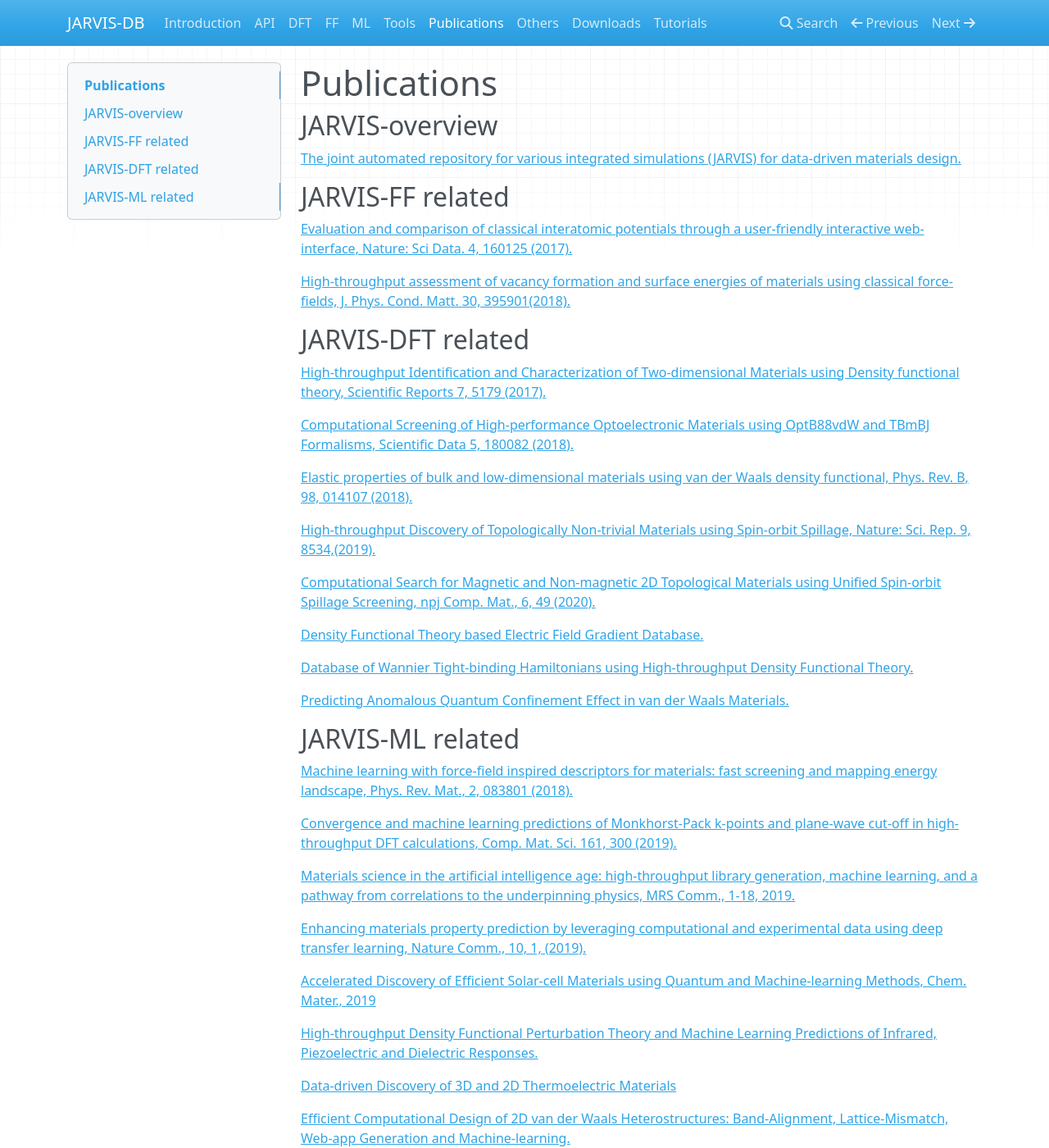
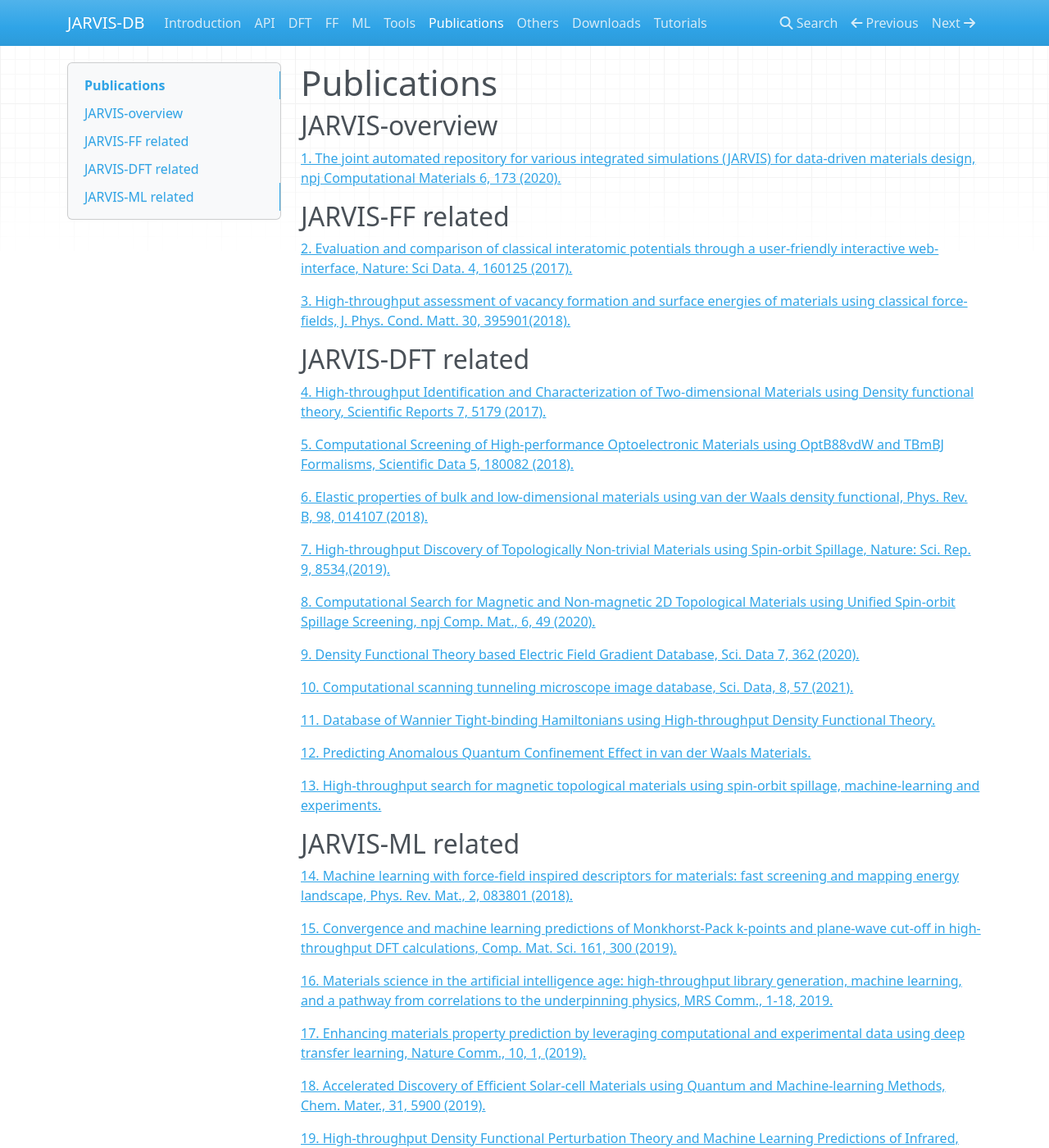
Before and after one commit to JARVIS-Materials-Design/dbdocs, an MkDocs documentation site: the page built from docs/publications.md, in a window 1280 px wide and 1400 px high. Shown: the whole window at 82% size. Built offline with MkDocs 1.6.1, drawn with Linux system fonts in a browser that asks for light colours; nearby versions of some CDN libraries; some of the changed text lies outside the part shown.

Commit message:
Update publications.md

```diff
--- a/docs/publications.md
+++ b/docs/publications.md
@@ -1,45 +1,47 @@
 # Publications
 
 ## JARVIS-overview
-[The joint automated repository for various integrated simulations (JARVIS) for data-driven materials design.](https://www.nature.com/articles/s41524-020-00440-1)
+[1. The joint automated repository for various integrated simulations (JARVIS) for data-driven materials design, npj Computational Materials  6, 173 (2020).](https://www.nature.com/articles/s41524-020-00440-1)
 
 ## JARVIS-FF related
-[Evaluation and comparison of classical interatomic potentials through a user-friendly interactive web-interface, Nature: Sci Data. 4, 160125 (2017).](https://www.nature.com/articles/sdata2016125)
+[2. Evaluation and comparison of classical interatomic potentials through a user-friendly interactive web-interface, Nature: Sci Data. 4, 160125 (2017).](https://www.nature.com/articles/sdata2016125)
 
-[High-throughput assessment of vacancy formation and surface energies of materials using classical force-fields, J. Phys. Cond. Matt. 30, 395901(2018).](http://iopscience.iop.org/article/10.1088/1361-648X/aadaff/meta)
+[3. High-throughput assessment of vacancy formation and surface energies of materials using classical force-fields, J. Phys. Cond. Matt. 30, 395901(2018).](http://iopscience.iop.org/article/10.1088/1361-648X/aadaff/meta)
 
 ## JARVIS-DFT related
-[High-throughput Identification and Characterization of Two-dimensional Materials using Density functional theory, Scientific Reports 7, 5179 (2017).](https://www.nature.com/articles/s41598-017-05402-0)
+[4. High-throughput Identification and Characterization of Two-dimensional Materials using Density functional theory, Scientific Reports 7, 5179 (2017).](https://www.nature.com/articles/s41598-017-05402-0)
 
-[Computational Screening of High-performance Optoelectronic Materials using OptB88vdW and TBmBJ Formalisms, Scientific Data 5, 180082 (2018).](https://www.nature.com/articles/sdata201882)
+[5. Computational Screening of High-performance Optoelectronic Materials using OptB88vdW and TBmBJ Formalisms, Scientific Data 5, 180082 (2018).](https://www.nature.com/articles/sdata201882)
 
-[Elastic properties of bulk and low-dimensional materials using van der Waals density functional, Phys. Rev. B, 98, 014107 (2018).](https://journals.aps.org/prb/abstract/10.1103/PhysRevB.98.014107)
+[6. Elastic properties of bulk and low-dimensional materials using van der Waals density functional, Phys. Rev. B, 98, 014107 (2018).](https://journals.aps.org/prb/abstract/10.1103/PhysRevB.98.014107)
 
-[High-throughput Discovery of Topologically Non-trivial Materials using Spin-orbit Spillage, Nature: Sci. Rep. 9, 8534,(2019).](https://www.nature.com/articles/s41598-019-45028-y)
+[7. High-throughput Discovery of Topologically Non-trivial Materials using Spin-orbit Spillage, Nature: Sci. Rep. 9, 8534,(2019).](https://www.nature.com/articles/s41598-019-45028-y)
 
-[Computational Search for Magnetic and Non-magnetic 2D Topological Materials using Unified Spin-orbit Spillage Screening, npj Comp. Mat., 6, 49 (2020).](https://www.nature.com/articles/s41524-020-0319-4)
+[8. Computational Search for Magnetic and Non-magnetic 2D Topological Materials using Unified Spin-orbit Spillage Screening, npj Comp. Mat., 6, 49 (2020).](https://www.nature.com/articles/s41524-020-0319-4)
 
-[Density Functional Theory based Electric Field Gradient Database.](https://www.nature.com/articles/s41597-020-00707-8)
+[9. Density Functional Theory based Electric Field Gradient Database, Sci. Data 7, 362 (2020).](https://www.nature.com/articles/s41597-020-00707-8)
 
-[Database of Wannier Tight-binding Hamiltonians using High-throughput Density Functional Theory.](https://arxiv.org/abs/2007.01205)
+[10. Computational scanning tunneling microscope image database, Sci. Data, 8, 57 (2021).](https://www.nature.com/articles/s41597-021-00824-y)
 
-[Predicting Anomalous Quantum Confinement Effect in van der Waals Materials.](https://arxiv.org/abs/2011.10139)
+[11. Database of Wannier Tight-binding Hamiltonians using High-throughput Density Functional Theory.](https://arxiv.org/abs/2007.01205)
+
+[12. Predicting Anomalous Quantum Confinement Effect in van der Waals Materials.](https://arxiv.org/abs/2011.10139)
+
+[13. High-throughput search for magnetic topological materials using spin-orbit spillage, machine-learning and experiments.](https://arxiv.org/abs/2102.00237)
 
 ## JARVIS-ML related
-[Machine learning with force-field inspired descriptors for materials: fast screening and mapping energy landscape, Phys. Rev. Mat., 2, 083801 (2018).](https://journals.aps.org/prmaterials/abstract/10.1103/PhysRevMaterials.2.083801)
+[14. Machine learning with force-field inspired descriptors for materials: fast screening and mapping energy landscape, Phys. Rev. Mat., 2, 083801 (2018).](https://journals.aps.org/prmaterials/abstract/10.1103/PhysRevMaterials.2.083801)
 
-[Convergence and machine learning predictions of Monkhorst-Pack k-points and plane-wave cut-off in high-throughput DFT calculations, Comp. Mat. Sci. 161, 300 (2019).](https://www.sciencedirect.com/science/article/pii/S0927025619300813?via%3Dihub)
+[15. Convergence and machine learning predictions of Monkhorst-Pack k-points and plane-wave cut-off in high-throughput DFT calculations, Comp. Mat. Sci. 161, 300 (2019).](https://www.sciencedirect.com/science/article/pii/S0927025619300813?via%3Dihub)
 
-[Materials science in the artificial intelligence age: high-throughput library generation, machine learning, and a pathway from correlations to the underpinning physics, MRS Comm., 1-18, 2019.](https://doi.org/10.1557/mrc.2019.95)
+[16. Materials science in the artificial intelligence age: high-throughput library generation, machine learning, and a pathway from correlations to the underpinning physics, MRS Comm., 1-18, 2019.](https://doi.org/10.1557/mrc.2019.95)
 
-[Enhancing materials property prediction by leveraging computational and experimental data using deep transfer learning, Nature Comm., 10, 1, (2019).](https://www.nature.com/articles/s41467-019-13297-w)
+[17. Enhancing materials property prediction by leveraging computational and experimental data using deep transfer learning, Nature Comm., 10, 1, (2019).](https://www.nature.com/articles/s41467-019-13297-w)
 
-[Accelerated Discovery of Efficient Solar-cell Materials using Quantum and Machine-learning Methods, Chem. Mater., 2019](https://pubs.acs.org/doi/10.1021/acs.chemmater.9b02166)
+[18. Accelerated Discovery of Efficient Solar-cell Materials using Quantum and Machine-learning Methods, Chem. Mater., 31, 5900 (2019).](https://pubs.acs.org/doi/10.1021/acs.chemmater.9b02166)
 
-[High-throughput Density Functional Perturbation Theory and Machine Learning Predictions of Infrared, Piezoelectric and Dielectric Responses.](https://www.nature.com/articles/s41524-020-0337-2)
+[19. High-throughput Density Functional Perturbation Theory and Machine Learning Predictions of Infrared, Piezoelectric and Dielectric Responses, npj Computational Materials 6, 64 (2020).](https://www.nature.com/articles/s41524-020-0337-2)
 
-[Data-driven Discovery of 3D and 2D Thermoelectric Materials](https://iopscience.iop.org/article/10.1088/1361-648X/aba06b/meta)
+[20. Data-driven Discovery of 3D and 2D Thermoelectric Materials](https://iopscience.iop.org/article/10.1088/1361-648X/aba06b/meta)
 
-[Efficient Computational Design of 2D van der Waals Heterostructures: Band-Alignment, Lattice-Mismatch, Web-app Generation and Machine-learning.](https://arxiv.org/abs/2004.03025)
-
-[Density Functional Theory and Deep-learning to Accelerate Data Analytics in Scanning Tunneling Microscopy](https://arxiv.org/abs/1912.09027)
+[21. Efficient Computational Design of 2D van der Waals Heterostructures: Band-Alignment, Lattice-Mismatch, Web-app Generation and Machine-learning.](https://arxiv.org/abs/2004.03025)
```
